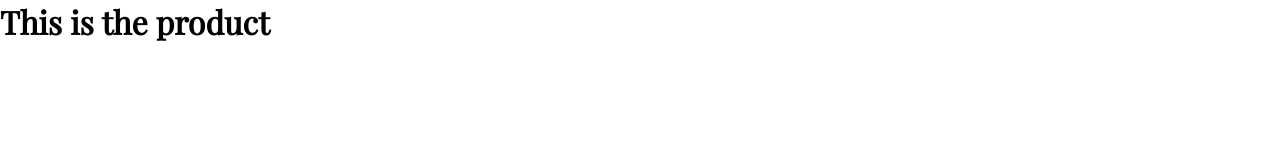
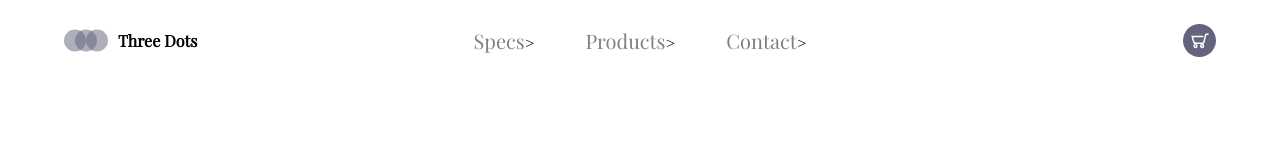
Before and after one commit to Leyi-Li/product-display-page, a plain HTML site: page index.html in a window 1280 px wide. Drawn offline with nearby package versions, Linux system fonts and the light colour scheme.

Commit message:
finish header part css

```diff
--- a/index.html
+++ b/index.html
@@ -3,13 +3,32 @@
 <head>
     <meta charset="UTF-8">
     <meta name="viewport" content="width=device-width, initial-scale=1.0">
-    <link rel="stylesheet" href="./style.css">
-    <link href="https://fonts.googleapis.com/css?family=Playfair+Display&display=swap" rel="stylesheet">
+    <link rel="stylesheet" href="./style.css" />
+    <link href="https://fonts.googleapis.com/css?family=Playfair+Display&display=swap" rel="stylesheet" />
     <title> Product Display </title>
 </head>
 <body>
     <header>
-     <link rel="stylesheet" href="./style.css">
-        <h1>This is the product</h1>
+        <div class="logo-container">
+            <img src="img/logo.svg" alt="logo" />
+            <h4 class="logo">Three Dots</h4>
+        </div>
+        <nav>
+            <ul class="nav-links">
+                <li><a class="nav-link" href="#">Specs</a>></li>
+                <li><a class="nav-link" href="#">Products</a>></li>
+                <li><a class="nav-link" href="#">Contact</a>></li>
+            </ul>
+        </nav>
+        <div class="cart">
+            <img src="img/cart.svg" alt="cart" />
+        </div>
     </header>
+
+    <main>
+    </main>
+
+    <footer>
+
+    </footer>
 </body>
--- a/style.css
+++ b/style.css
@@ -7,3 +7,53 @@
 body {
     font-family: 'Playfair Display', serif;
 }
+
+header {
+    display: flex;
+    width: 90%;
+    height: 10vh;
+    margin: auto;
+    align-items: center;
+}
+
+.logo-container {
+    flex: 1;
+}
+
+nav {
+    flex: 1;
+
+}
+
+.cart {
+    flex: 1;
+    justify-content: flex-end;
+}
+
+.logo-container, .cart, .nav-links {
+    display: flex;
+}
+
+.logo {
+    font-weight: 100px;
+    margin: 10px;
+}
+
+.nav-links {
+    justify-content: space-around;
+    list-style: none;
+}
+
+.nav-link {
+    color: grey;
+    text-decoration: none;
+    font-size: 20px;
+}
+
+.nav-link:hover {
+    text-decoration: underline;
+}
+
+.nav-link::after {
+    background-color: lavender;
+}
```
